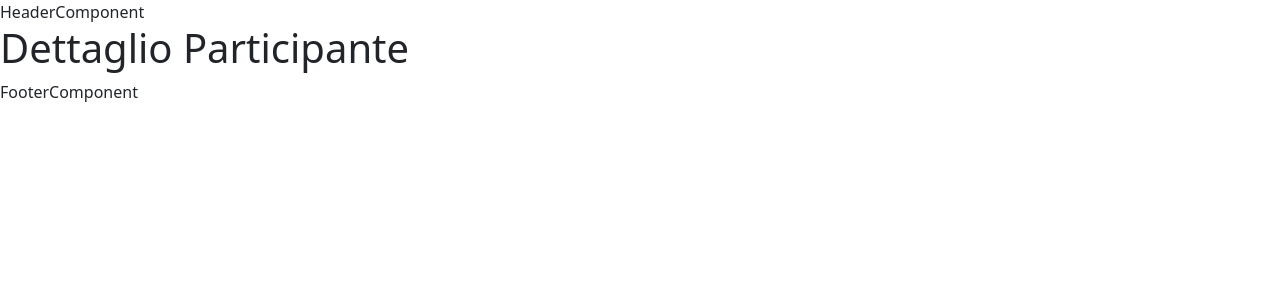
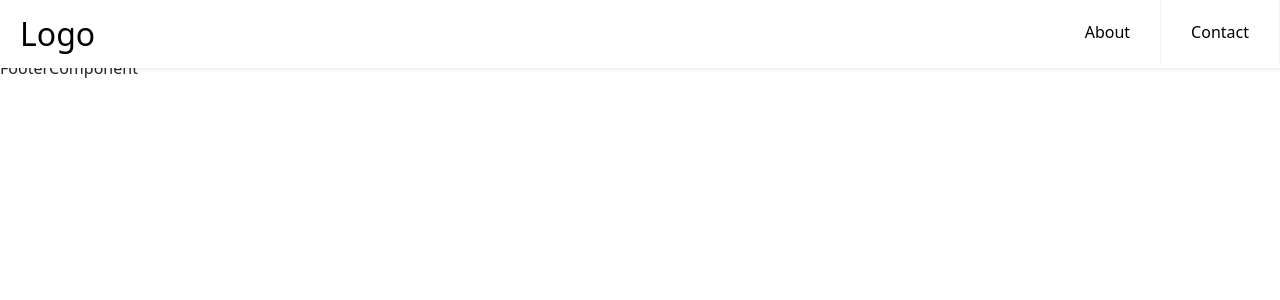
Before and after one commit to Abraxas-7/soft-skill, a React (Vite) app: page /DetailsParticipantePage in a window 1280 px wide. Shown: the top 300 px of the page. Built offline with nearby package versions, Linux system fonts and the light colour scheme.

Commit message:
Fatto il Header

```diff
--- a/src/Components/Header/HeaderComponent.jsx
+++ b/src/Components/Header/HeaderComponent.jsx
@@ -1,7 +1,36 @@
-import React from "react";
+import React, { useState } from "react";
+import styles from "./HeaderComponent.module.css";
 
 function HeaderComponent() {
-  return <div>HeaderComponent</div>;
+  const [menuOpen, setMenuOpen] = useState(false);
+
+  const toggleMenu = () => setMenuOpen(!menuOpen);
+
+  return (
+    <header className={styles.header}>
+      <ul className={`${styles.menu} ${menuOpen ? styles.open : ""}`}>
+        <li>
+          <a href="#about">About</a>
+        </li>
+        <li>
+          <a href="#contact">Contact</a>
+        </li>
+      </ul>
+      <label htmlFor="menu-btn" className={styles.menuIcon}>
+        <span className={styles.navicon}></span>
+      </label>
+      <a href="/" className={styles.logo}>
+        Logo
+      </a>
+      <input
+        type="checkbox"
+        id="menu-btn"
+        className={styles.menuBtn}
+        checked={menuOpen}
+        onChange={toggleMenu}
+      />
+    </header>
+  );
 }
 
 export default HeaderComponent;
--- a/src/Components/Header/HeaderComponent.module.css
+++ b/src/Components/Header/HeaderComponent.module.css
@@ -0,0 +1,122 @@
+.header {
+  background-color: #fff;
+  box-shadow: 1px 1px 4px 0 rgba(0, 0, 0, 0.1);
+  position: fixed;
+  width: 100%;
+  z-index: 3;
+}
+
+.header ul {
+  margin: 0;
+  padding: 0;
+  list-style: none;
+  overflow: hidden;
+  background-color: #fff;
+}
+
+.header li a {
+  display: block;
+  padding: 20px 20px;
+  border-right: 1px solid #f4f4f4;
+  text-decoration: none;
+  color: #000;
+}
+
+.header li a:hover,
+.menuBtn:hover {
+  background-color: #f4f4f4;
+}
+
+.logo {
+  display: block;
+  /* float: left; */
+  font-size: 2em;
+  padding: 10px 20px;
+  text-decoration: none;
+  color: #000;
+}
+
+.menu {
+  clear: both;
+  max-height: 0;
+  transition: max-height 0.2s ease-out;
+}
+
+.menu.open {
+  max-height: 240px;
+}
+
+.menuIcon {
+  cursor: pointer;
+  display: inline-block;
+  float: right;
+  padding: 28px 20px;
+  position: relative;
+  user-select: none;
+}
+
+.navicon {
+  background: #333;
+  display: block;
+  height: 2px;
+  position: relative;
+  transition: background 0.2s ease-out;
+  width: 18px;
+}
+
+.navicon:before,
+.navicon:after {
+  background: #333;
+  content: "";
+  display: block;
+  height: 100%;
+  position: absolute;
+  transition: all 0.2s ease-out;
+  width: 100%;
+}
+
+.navicon:before {
+  top: 5px;
+}
+
+.navicon:after {
+  top: -5px;
+}
+
+.menuBtn {
+  display: none;
+}
+
+.menuBtn:checked ~ .menuIcon .navicon {
+  background: transparent;
+}
+
+.menuBtn:checked ~ .menuIcon .navicon:before {
+  transform: rotate(-45deg);
+}
+
+.menuBtn:checked ~ .menuIcon .navicon:after {
+  transform: rotate(45deg);
+}
+
+.menuBtn:checked ~ .menuIcon:not(.steps) .navicon:before,
+.menuBtn:checked ~ .menuIcon:not(.steps) .navicon:after {
+  top: 0;
+}
+
+@media (min-width: 48em) {
+  .header li {
+    float: left;
+  }
+  .header li a {
+    padding: 20px 30px;
+  }
+  .menu {
+    clear: none;
+    float: right;
+    max-height: none;
+  }
+  .menuIcon {
+    display: none;
+  }
+}
```
Also changed, not shown: src/Components/HomePage/HomePageComponent.jsx (added), src/Components/HomePage/HomePageComponent.module.css (added).
